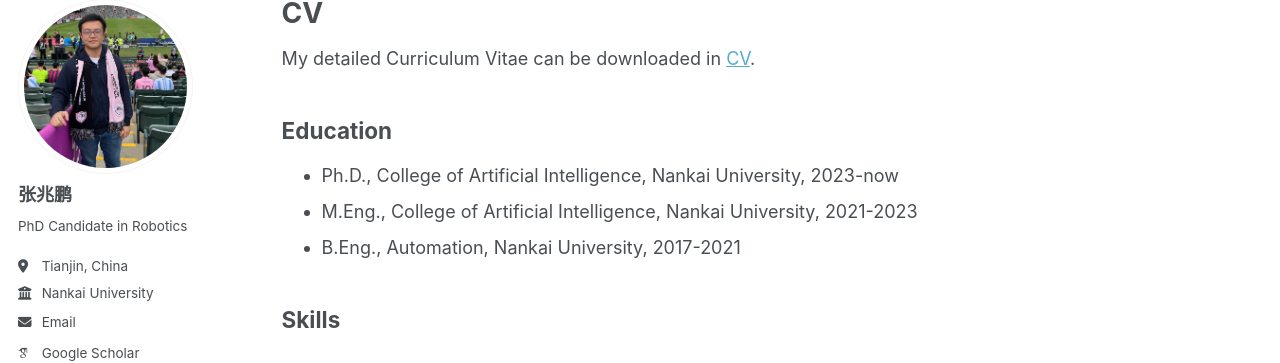
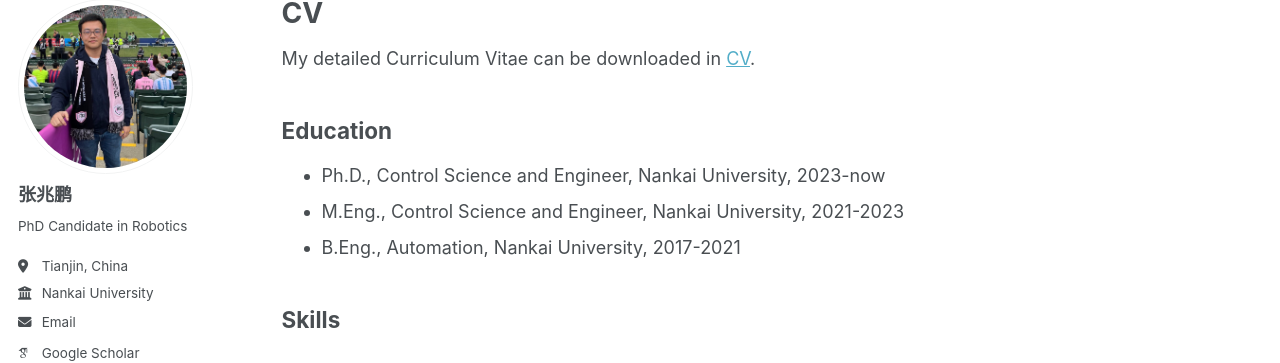
Before and after one commit to wangy1893/wangy1893.github.io, a Jekyll site: the page built from _pages/cv.md, in a window 1280 px wide and 1300 px high. Shown: the part 107-470 px from the top of the window. Built offline with Jekyll 4.4.1, drawn with Linux system fonts in a browser that asks for light colours; some web fonts are replaced.

Commit message:
update_cv

```diff
--- a/_pages/cv.md
+++ b/_pages/cv.md
@@ -13,8 +13,8 @@
 
 ## Education
 
-* Ph.D., College of Artificial Intelligence, Nankai University, 2023-now
-* M.Eng., College of Artificial Intelligence, Nankai University, 2021-2023
+* Ph.D., Control Science and Engineer, Nankai University, 2023-now
+* M.Eng., Control Science and Engineer, Nankai University, 2021-2023
 * B.Eng., Automation, Nankai University, 2017-2021
 
 ## Skills
```
